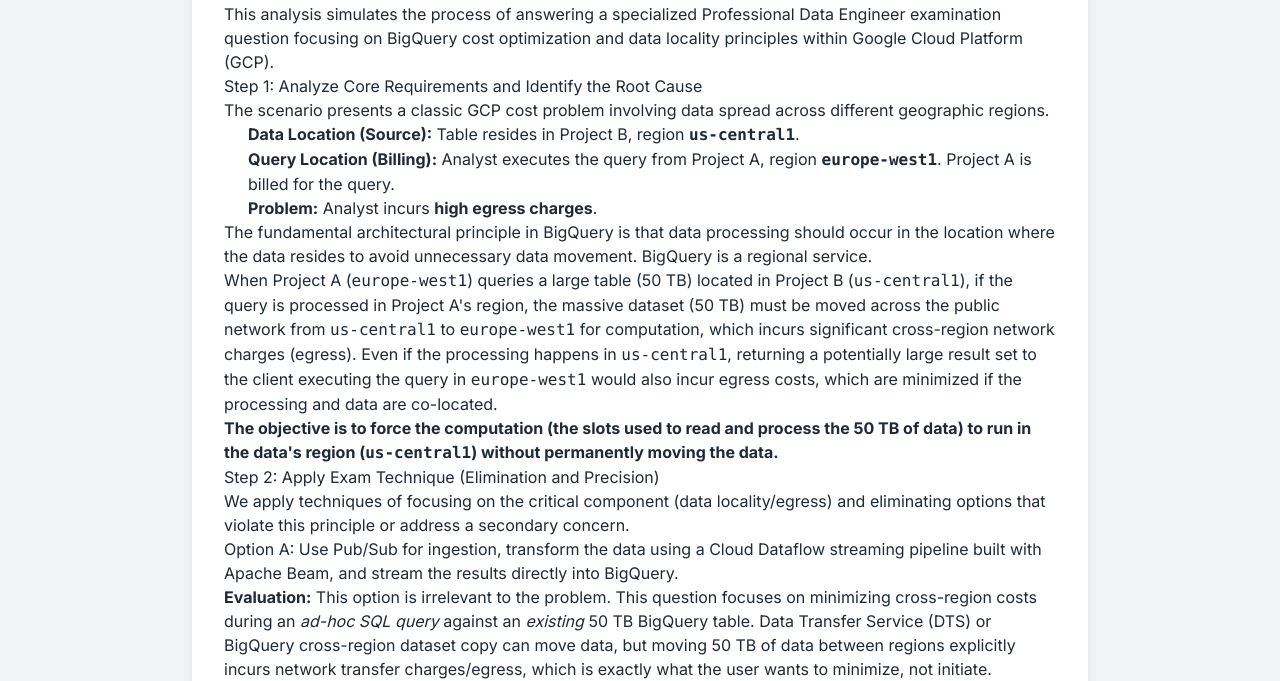
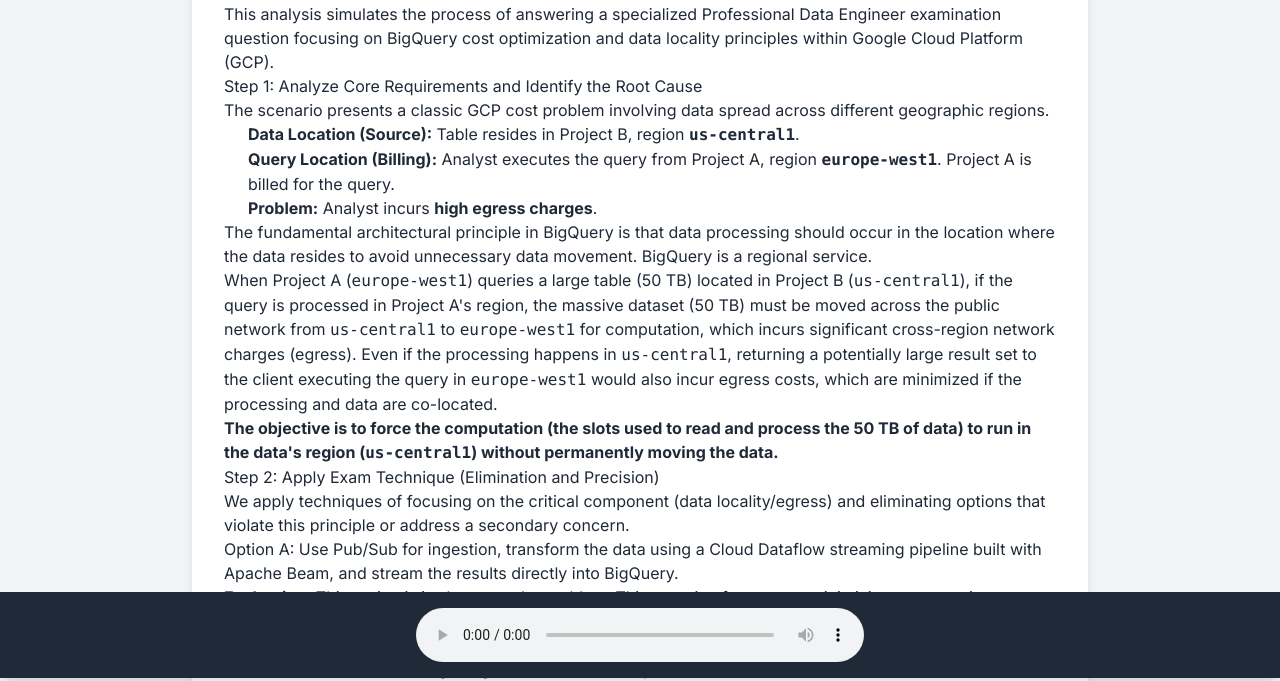
Before and after one commit to richardson-souza/gcp-trivia, a plain HTML site: page explanations/q24.html in a window 1280 px wide. Shown: the part 122-803 px from the top of the page. Drawn offline with nearby package versions, Linux system fonts and the light colour scheme.

```diff
--- a/explanations/q24.html
+++ b/explanations/q24.html
@@ -74,5 +74,13 @@
             </div>
         </div>
     </div>
+    <footer class="fixed bottom-0 left-0 w-full bg-gray-800 text-white p-4 shadow-lg">
+        <div class="container mx-auto flex items-center justify-center">
+            <audio controls class="w-full max-w-md">
+                <source src="q24.m4a" type="audio/mp4">
+                Your browser does not support the audio element.
+            </audio>
+        </div>
+    </footer>
 </body>
 </html>
```
Also changed, not shown: 1 other file.
